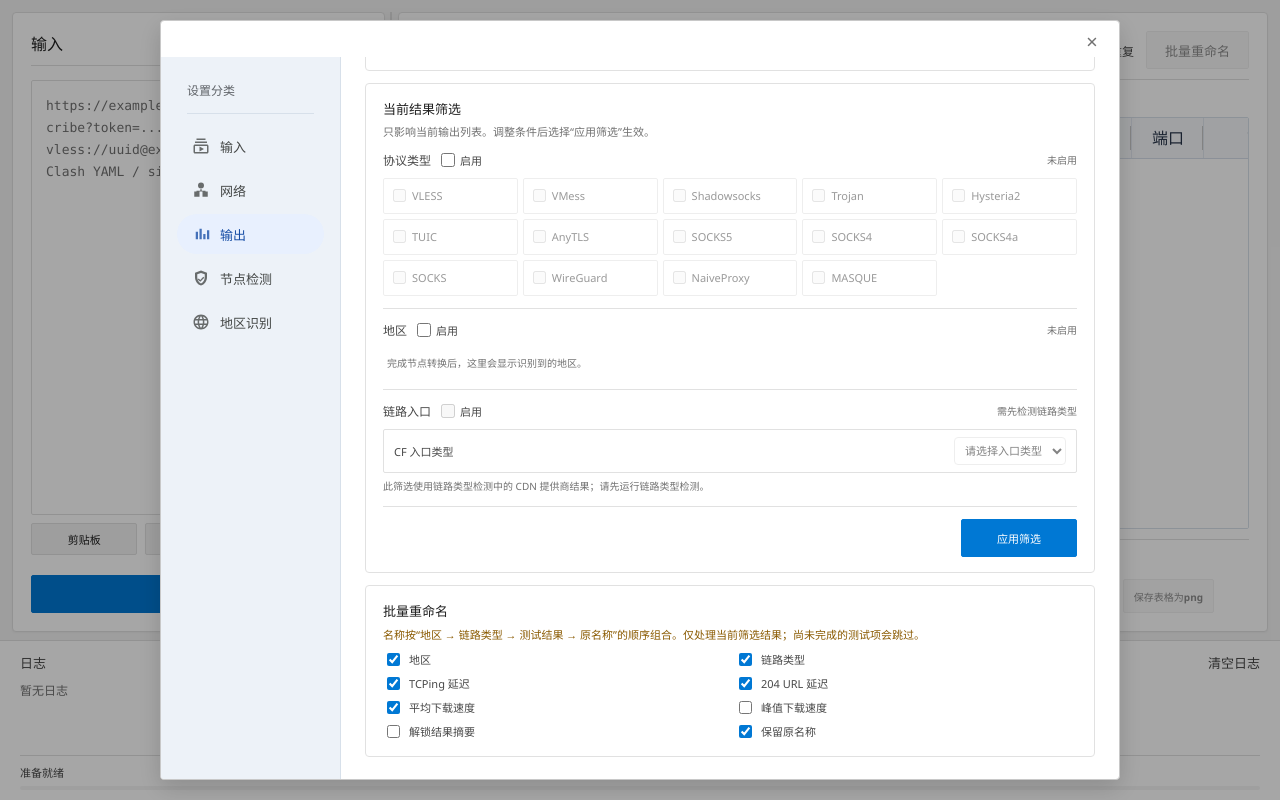
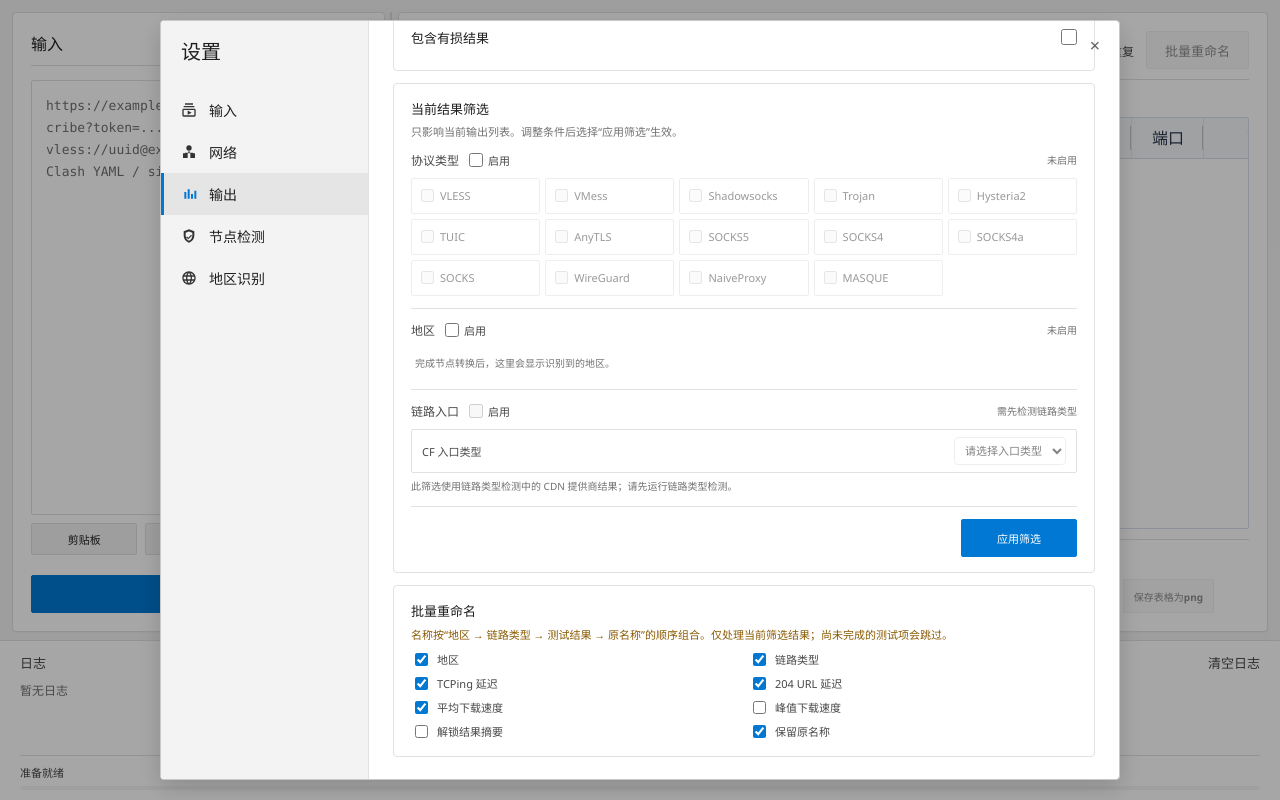
Before and after one commit to HanJason233/all2uri, a website built with Vite: page index.html in a window 1280 px wide. Both pictures are taken after a click on the button "筛选条件". Built offline with nearby package versions, Linux system fonts and the light colour scheme.

Commit message:
优化设置界面为 Win10 风格并移除顶部空白

```diff
--- a/index.html
+++ b/index.html
@@ -135,12 +135,10 @@
 
     <dialog class="output-rule-dialog settings-dialog" id="app-settings-dialog" aria-label="设置">
       <div class="output-rule-dialog-content settings-dialog-content">
-        <header class="output-rule-dialog-header settings-dialog-header">
-          <button class="output-rule-dialog-close" id="settings-dialog-close" type="button" aria-label="关闭设置">×</button>
-        </header>
+        <button class="output-rule-dialog-close settings-dialog-close" id="settings-dialog-close" type="button" aria-label="关闭设置">×</button>
         <div class="settings-workspace">
           <nav class="settings-nav" id="settings-nav" role="tablist" aria-label="设置分类" aria-orientation="vertical">
-            <div class="settings-nav-heading" role="presentation">设置分类</div>
+            <div class="settings-nav-heading" role="presentation">设置</div>
             <button class="settings-nav-button" id="settings-tab-input" type="button" role="tab" aria-controls="settings-pane-input" aria-selected="true" data-settings-tab="input" tabindex="0">
               <span class="settings-nav-label"><svg class="settings-nav-icon" viewBox="0 0 24 24" aria-hidden="true" focusable="false"><path d="M4 6h16v2L4 8V6zm2-4h12v2H6V2zm14 8H4c-1.1 0-2 .9-2 2v8c0 1.1.9 2 2 2h16c1.1 0 2-.9 2-2v-8c0-1.1-.9-2-2-2zm0 10H4v-8h16v8zm-10-7.27v6.53L16 16l-6-3.27z" /></svg>输入</span>
             </button>
--- a/src/styles.css
+++ b/src/styles.css
@@ -363,94 +363,122 @@ body.resizing-panels {
 }
 
 .settings-dialog-content {
+  position: relative;
   height: 100%;
   max-height: calc(100vh - 34px);
 }
 
-.settings-dialog-content .settings-dialog-header {
-  min-height: 36px;
-  justify-content: flex-end;
-  padding: 6px 12px 0;
-  border-bottom: 0;
+.settings-dialog .settings-dialog-close {
+  position: absolute;
+  top: 8px;
+  right: 8px;
+  z-index: 3;
+  width: 32px;
+  height: 32px;
+  color: #5f5f5f;
+  font-size: 18px;
+  background: transparent;
+  border-color: transparent;
+  border-radius: 0;
+}
+
+.settings-dialog .settings-dialog-close:hover {
+  color: #1f1f1f;
+  background: #e5e5e5;
+  border-color: transparent;
 }
 
 .settings-workspace {
   display: grid;
   flex: 1;
-  grid-template-columns: 180px minmax(0, 1fr);
+  grid-template-columns: 208px minmax(0, 1fr);
   min-height: 0;
 }
 
 .settings-nav {
   display: flex;
   flex-direction: column;
-  gap: 4px;
+  gap: 0;
   min-height: 0;
-  padding: 24px 16px 18px;
+  padding: 18px 0 12px;
   overflow-y: auto;
-  background: #edf2f8;
-  border-right: 1px solid #d7e0ea;
+  background: #f3f3f3;
+  border-right: 1px solid #e1e1e1;
 }
 
 .settings-nav-heading {
   flex: 0 0 auto;
-  margin: 0 10px 8px;
-  padding: 0 0 14px;
-  color: #5f6368;
-  font-size: 12px;
+  margin: 0 0 12px;
+  padding: 0 20px 12px;
+  color: #1f1f1f;
+  font-size: 20px;
   font-weight: 600;
-  border-bottom: 1px solid #d7e0ea;
+  line-height: 1.3;
+  border-bottom: 0;
 }
 
 .settings-nav-button {
+  position: relative;
   display: flex;
   flex: 0 0 auto;
   align-items: center;
   justify-content: flex-start;
-  gap: 10px;
   width: 100%;
-  min-height: 40px;
-  padding: 9px 14px;
-  color: #444746;
+  min-height: 42px;
+  padding: 0 16px 0 20px;
+  color: #1f1f1f;
   text-align: left;
   background: transparent;
-  border: 1px solid transparent;
-  border-radius: 999px;
+  border: 0;
+  border-radius: 0;
   cursor: pointer;
-  font-size: 13px;
-  font-weight: 500;
-  transition: color 160ms ease, background-color 160ms ease;
+  font-size: 14px;
+  font-weight: 400;
+  transition: background-color 80ms linear, color 80ms linear;
 }
 
 .settings-nav-button:hover {
-  color: var(--text);
-  background: #e8eef6;
+  color: #1f1f1f;
+  background: #e5e5e5;
 }
 
 .settings-nav-button[aria-selected="true"] {
-  color: #174ea6;
-  background: #e8f0fe;
+  color: #1f1f1f;
+  background: #e5e5e5;
   font-weight: 600;
 }
 
+.settings-nav-button[aria-selected="true"]::before {
+  position: absolute;
+  inset: 0 auto 0 0;
+  width: 3px;
+  content: "";
+  background: var(--accent);
+}
+
 .settings-nav-button[aria-selected="true"]:hover {
-  background: #d3e3fd;
+  background: #dedede;
 }
 
 .settings-nav-label {
   display: inline-flex;
   min-width: 0;
   align-items: center;
-  gap: 10px;
+  gap: 12px;
 }
 
 .settings-nav-icon {
   display: block;
-  flex: 0 0 18px;
-  width: 18px;
-  height: 18px;
+  flex: 0 0 16px;
+  width: 16px;
+  height: 16px;
   fill: currentColor;
-  opacity: 0.78;
+  opacity: 0.9;
+}
+
+.settings-nav-button[aria-selected="true"] .settings-nav-icon {
+  fill: var(--accent);
+  opacity: 1;
 }
 
 .settings-dialog-content .settings-content {
@@ -1789,10 +1817,6 @@ body.resizing-output-columns * {
     gap: 10px;
   }
 
-  .settings-dialog-content .settings-dialog-header {
-    padding: 6px 10px 0;
-  }
-
   .settings-pane {
     padding: 14px;
   }
@@ -1873,12 +1897,12 @@ body.resizing-output-columns * {
 
   .settings-nav {
     flex-direction: row;
-    gap: 4px;
-    padding: 8px 10px;
+    gap: 0;
+    padding: 0 52px 0 8px;
     overflow-x: auto;
     overflow-y: hidden;
     border-right: 0;
-    border-bottom: 1px solid var(--border);
+    border-bottom: 1px solid #e1e1e1;
   }
 
   .settings-nav-heading {
@@ -1888,9 +1912,15 @@ body.resizing-output-columns * {
   .settings-nav-button {
     width: auto;
     min-width: max-content;
-    min-height: 36px;
+    min-height: 48px;
     justify-content: center;
-    padding: 8px 10px;
+    padding: 0 14px;
+  }
+
+  .settings-nav-button[aria-selected="true"]::before {
+    inset: auto 8px 0;
+    width: auto;
+    height: 3px;
   }
 
   .settings-pane {
```
